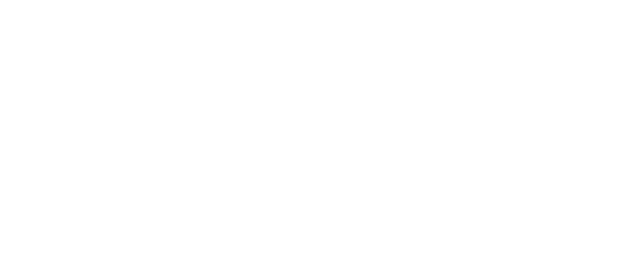
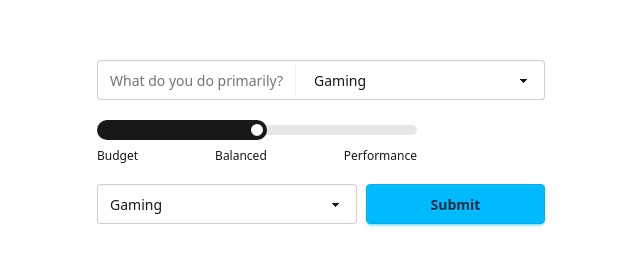
Before and after one commit to pcrs-co/frontend, a React (Vite) app: page / in a window 1280 px wide. Shown: the part 228-502 px from the top of the page, without its empty margins (319-959 px from the left). Built offline with nearby package versions, Linux system fonts and the light colour scheme; no server answers.

Commit message:
feat: add placeholder components for inputform

```diff
--- a/src/components/core/InputForm.jsx
+++ b/src/components/core/InputForm.jsx
@@ -1,3 +1,45 @@
 export default function InputForm() {
-  return <></>;
+  return (
+    <>
+      <form className="space-y-5">
+        <label className="select w-full">
+          <span className="label">What do you do primarily?</span>
+          <select>
+            <option value="" disabled>
+              Select your primary purpose
+            </option>
+            <option>Gaming</option>
+            <option>Office Work</option>
+            <option>Creatives / Design</option>
+            <option>Software Development</option>
+            <option>Student</option>
+            <option>Casual Use</option>
+          </select>
+        </label>
+        <div className="flex flex-col w-full max-w-xs">
+          <input
+            type="range"
+            min={0}
+            max="100"
+            className="range range-sm w-full"
+          />
+          <div className="flex justify-between mt-2 text-xs">
+            <span>Budget</span>
+            <span>Balanced</span>
+            <span>Performance</span>
+          </div>
+        </div>
+        <div className="flex flex-row items-center justify-between">
+          <select className="select w-[58%]">
+            <option>Gaming</option>
+            <option>Office</option>
+            <option>Creatives</option>
+            <option>Development</option>
+          </select>
+
+          <button className="btn btn-info w-[40%]">Submit</button>
+        </div>
+      </form>
+    </>
+  );
 }
```
Also changed, not shown: 1 other file (tests, documents, lock files or other folders).
